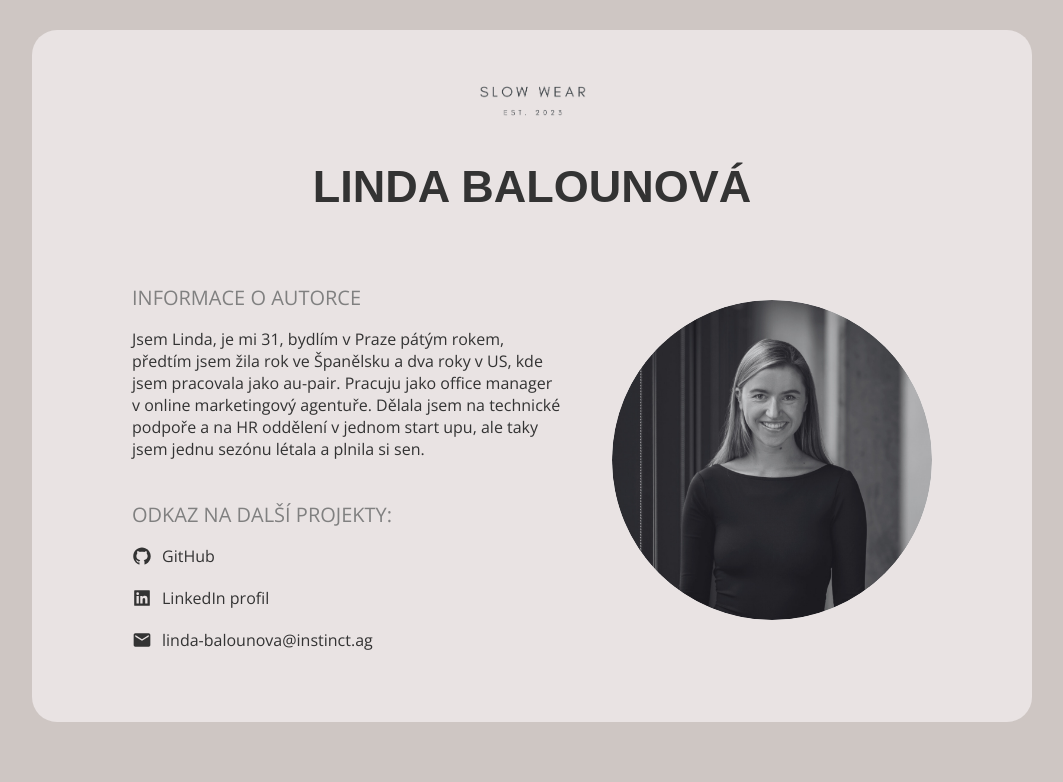
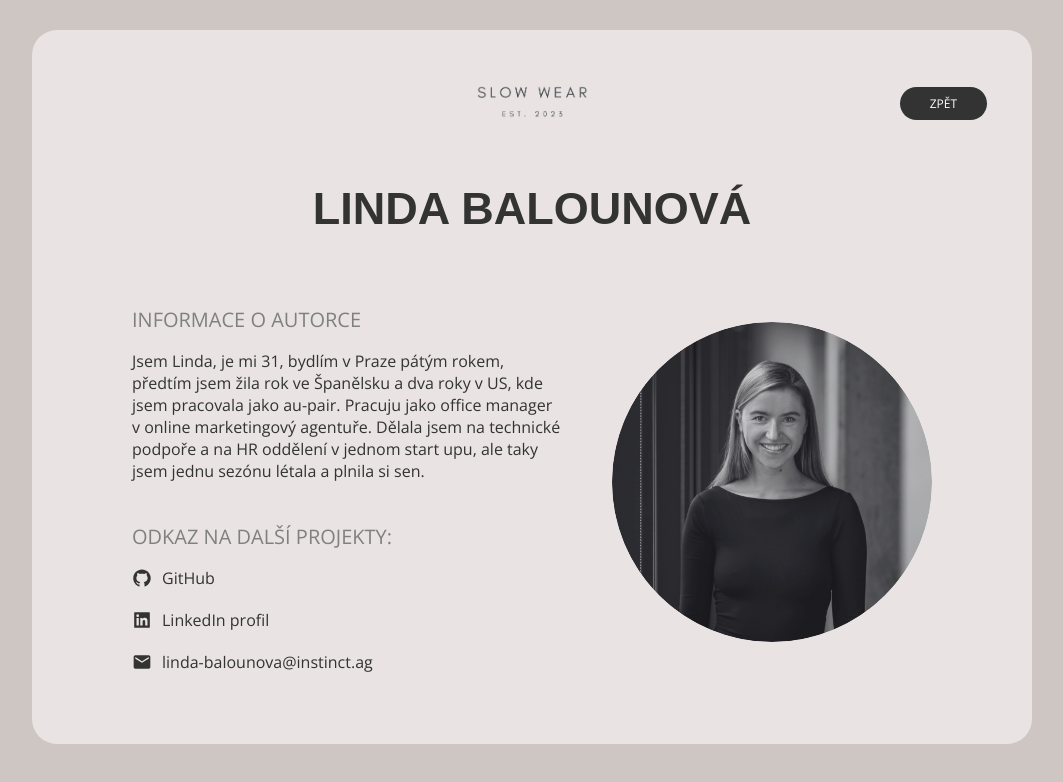
Before and after one commit to Kristyna-Novakova/o-projektu, a React app: page /linda in a window 1280 px wide. Shown: the top 782 px of the page, without its empty margins (108-1171 px from the left). Built offline with nearby package versions, Linux system fonts and the light colour scheme; a web font is replaced by a local one.

Commit message:
finishing AuthorPage CSS

```diff
--- a/src/Pages/AuthorPage/index.jsx
+++ b/src/Pages/AuthorPage/index.jsx
@@ -17,9 +17,14 @@ export const AuthorPage = () => {
 
   return (
     <div className="author-page">
-      <Link to="/" className="home-link">
-        <img src={logoSW} alt="logo" />
-      </Link>
+      <div className="header">
+        <Link to="/" className="logo-link">
+          <img src={logoSW} alt="logo" className="logo" />
+        </Link>
+        <Link to="/" className="home-link">
+          Zpět
+        </Link>
+      </div>
       <h1>{authorDetail.name}</h1>
       <div className="author-info">
         {' '}
--- a/src/Pages/AuthorPage/style.css
+++ b/src/Pages/AuthorPage/style.css
@@ -13,17 +13,45 @@
   border-radius: 25px;
 }
 
+/* Header */
+.header {
+  display: flex;
+  align-items: center;
+  justify-content: center;
+  width: 100%;
+  margin-bottom: 20px;
+  position: relative;
+}
+
+.logo-link .logo {
+  max-width: 130px;
+  height: auto;
+}
+
 .home-link {
-  max-width: 125px;
+  background-color: #333;
+  color: white;
+  padding: 8px 30px;
+  border-radius: 50px;
+  text-decoration: none;
+  text-transform: uppercase;
+  font-size: 12px;
+  transition: background-color 0.3s ease;
+  display: inline-block;
+  position: absolute;
+  right: 0;
+}
+
+.home-link:hover {
+  background-color: #555;
 }
 
 
-
+/* Text o autorce */
 .author-info {
   display: flex;
   flex-direction: row;
   align-items: center;
-
   gap: 50px;
   max-width: 800px;
   width: 100%;
@@ -87,7 +115,7 @@ h1 {
 }
 
 .about li a:hover {
-  color: #555;
+  color: grey;
 }
 
 .about li svg {
@@ -98,6 +126,10 @@ h1 {
 @media (max-width: 768px) {
   .author-page {
     padding: 30px;
+  }
+
+  .home-link {
+    font-size: 10px;
   }
 
   .author-info {
```
